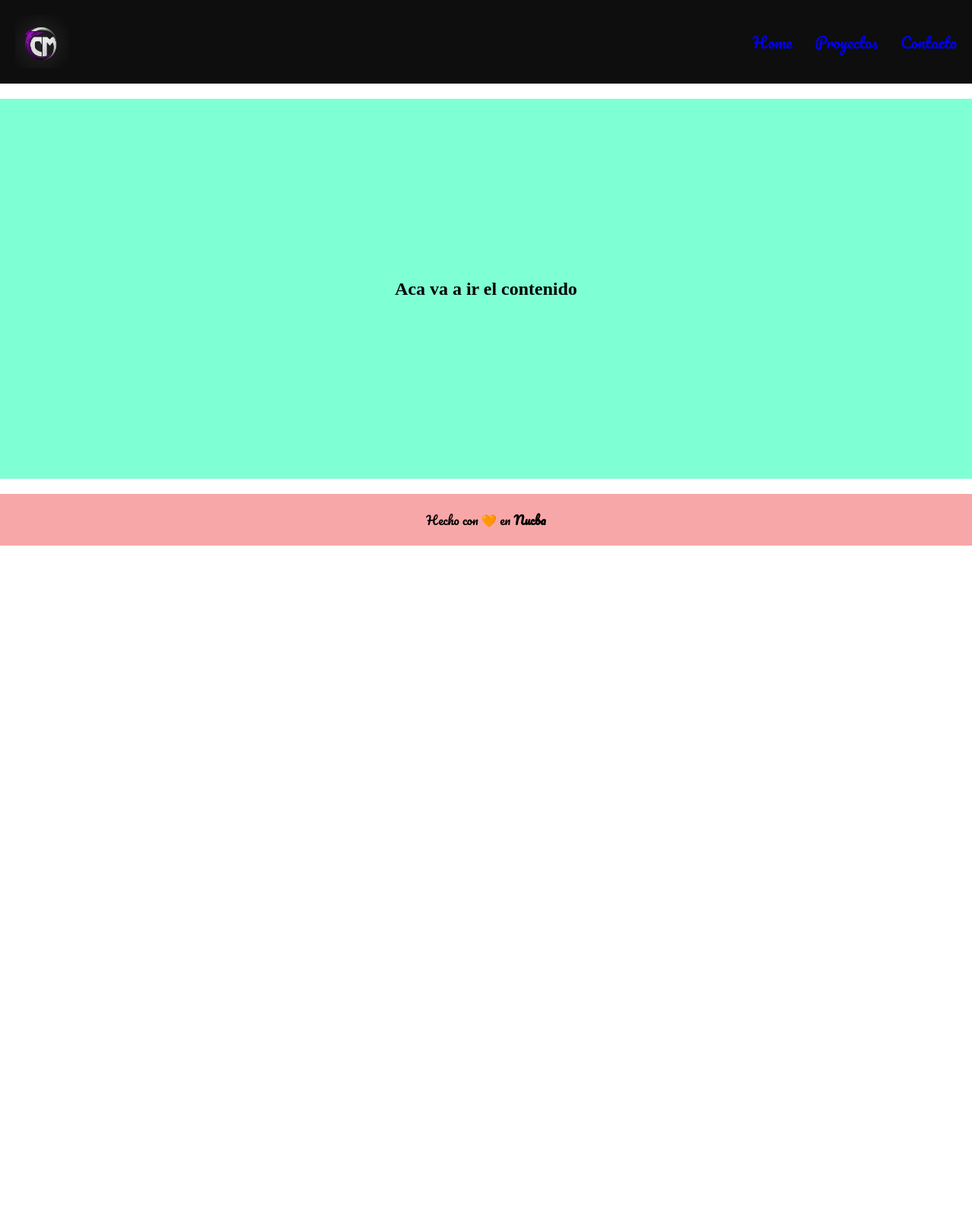
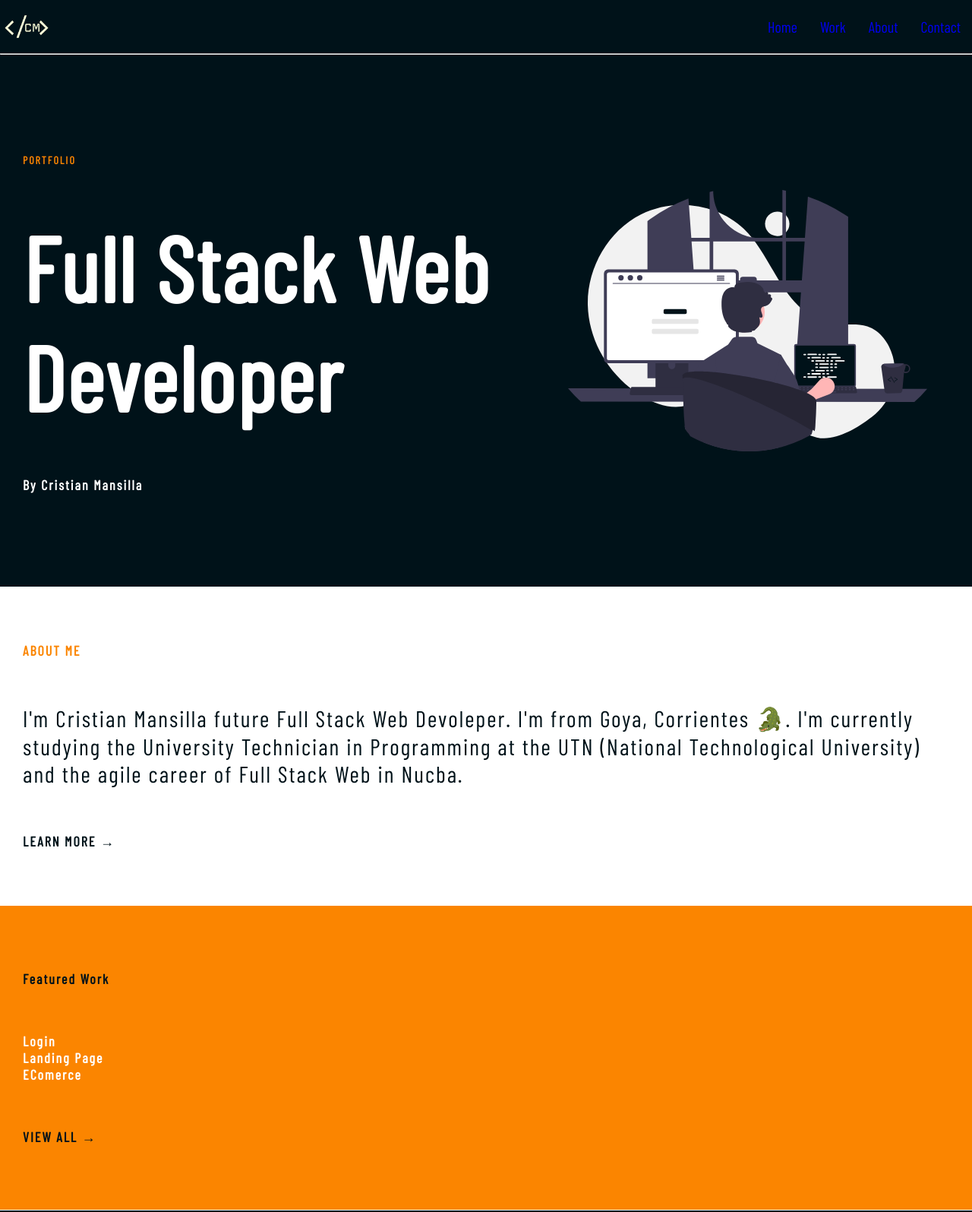
Before and after one commit to CristianMansilla/Portfolio, a plain HTML site: page index.html in a window 1280 px wide. Shown: the top 1595 px of the page at 76% size. Before the commit the page ends 800 px from the top, so only its background shows below. Drawn offline with nearby package versions, Linux system fonts and the light colour scheme.

Commit message:
Sections: Presentation, AboutMe y Works.

```diff
--- a/index.html
+++ b/index.html
@@ -5,24 +5,53 @@
     <meta http-equiv="X-UA-Compatible" content="IE=edge">
     <meta name="viewport" content="width=device-width, initial-scale=1.0">
     <link rel="stylesheet" href="style.css">
-    <title>CM</title>
+    <link rel="shortcut icon" href="./assets/CM-logoOscuro.png" type="image/x-icon">
+    <title>Cristian Mansilla - Full Stack Web Developer</title>
 </head>
 <body>
     <header>
         <nav class="container">
-            <img src="./assets/logoCM.jfif" alt="Logo CM" class="logo">
+            <img src="./assets/CM-logoOscuro.png" alt="Logo CM" class="logo">
                 <ul class="containerLi">
                     <li><a href="#">Home</a></li>
-                    <li><a href="#">Proyectos</a></li>
-                    <li><a href="#">Contacto</a></li>
+                    <li><a href="#">Work</a></li>
+                    <li><a href="#">About</a></li>
+                    <li><a href="#">Contact</a></li>
                 </ul>
         </nav>
     </header>
+    <hr>
+    <main>
+        <section>
+            <div class="presentation">
+                <article class="principal">
+                    <h1>PORTFOLIO</h1>
+                    <h2 class="tittle">Full Stack Web Developer</h2>
+                    <h2 class="by">By Cristian Mansilla</h2>
+                </article>
+                <aside class="programmingImage">
+                    <img src="./assets/Programming.svg" alt="Programming image" class="codeImage">
+                </aside>
+            </div>
+        </section>
 
-    <main class="containerMain">
-        <section>
+        <section class="aboutMe">
             <article>
-                <h2>Aca va a ir el contenido</h2>
+                <h2 class="tittleSection2">ABOUT ME</h2>
+                <p class="paragraphAbout">I'm Cristian Mansilla future Full Stack Web Devoleper. I'm from Goya, Corrientes 🐊. I'm currently studying the University Technician in Programming at the UTN (National Technological University) and the agile career of Full Stack Web in Nucba.</p>
+                <a href="#"><h2 class="learnMore">LEARN MORE →</h2></a>
+            </article>
+        </section>
+
+        <section class="works">
+            <article>
+                <h2>Featured Work</h2>
+                <div class="proyects">
+                    <a href="#"><h2>Login</h2></a>
+                    <a href="#"><h2>Landing Page</h2></a>
+                    <a href="#"><h2>EComerce</h2></a>
+                </div>
+                <a href="#"><h2 class="viewAll">VIEW ALL →</h2></a>
             </article>
         </section>
     </main>
--- a/style.css
+++ b/style.css
@@ -1,4 +1,4 @@
-@import url('https://fonts.googleapis.com/css2?family=Pacifico&display=swap');
+@import url('https://fonts.googleapis.com/css2?family=Barlow+Condensed&display=swap');
 
 *{
     margin:0;
@@ -10,61 +10,152 @@
     display: flex;
     justify-content: center;
     align-items: center;
-    padding: 20px;
+    margin-right: 10px;
+    padding: 5px;
 }
 
 header{
-    background-color: #0E0E0E;
+    background-color: #001219;
     color: white;
     font-size: 20px;
-    font-family: pacifico, 'Courier New', Courier, monospace;
+    font-family: 'Barlow Condensed', sans-serif;
 }
 
 .logo{
-    width: 70px;
-    height: 70px;
+    width: 60px;
+    height: 60px;
+}
+
+.logo:hover{
+    width: 62px;
+    height: 62px;
 }
 
 .containerLi{
     display: flex;
     justify-content:flex-end;
     gap: 30px;
-    /* background: blue; */
     width: 100%;
     list-style-type: none;
 }
 
-a{
+li a{
 transition: all 0.3s;
 text-decoration: none;
 }
 
-a:visited{
+li a:visited{
 color:white;
 }
 
-a:hover{
-background: rgb(59, 65, 63);
+li a:hover{
+background: #fb8500;
 }
 
-.containerMain{
+.presentation{
+    background-color: #001219;
+    width: 100%;
+    height: 700px;
+    margin-top: 0.4px;
     display: flex;
+    justify-content: flex-start;
+    align-items: center;
 }
 
-section{
-    background-color: aquamarine;
-    width: 100%;
-    height: 500px;
-    margin-top: 20px;
+.principal, .aboutMe, .works{
+    /* background-color: aquamarine; */
+    align-self: flex-start;
+    margin-top: 100px;
+    padding: 30px;
+    width: 70%;
+    font-family: 'Barlow Condensed', sans-serif;
+    font-size: 12px;
+    letter-spacing: 2px;
+    color: #fb8500;
+}
+
+.tittle{
+    margin-top: 60px;
+    font-size: 120px;
+    color: white;
+}
+
+.by{
+    margin-top: 60px;
+    color: white;
+}
+
+.programmingImage{
+    /* background-color: aquamarine; */
     display: flex;
     justify-content: center;
     align-items: center;
 }
 
+.codeImage{
+    width: 80%;
+    height: 80%;
+}
+
+.aboutMe{
+    background-color: white;
+    width: 100%;
+    height: 300px;
+    margin-top: 60px;
+    margin-bottom: 60px;
+    display: flex;
+    justify-content: flex-start;
+    align-items: center;
+}
+
+.aboutMe a, .works a{
+    transition: all 0.3s;
+    text-decoration: none;
+}
+
+.paragraphAbout, .learnMore, .viewAll{
+    margin-top: 60px;
+    color: #001219;
+}
+
+.paragraphAbout{
+    font-size: 30px;
+}
+
+.works{
+    background-color: #fb8500;
+    width: 100%;
+    height: 400px;
+    margin-top: 0.4px;
+    display: flex;
+    justify-content: flex-start;
+    align-items: center;
+    color: #001219;
+}
+
+.proyects{
+    margin-top: 60px;
+}
+
+.proyects a{
+    transition: all 0.3s;
+    text-decoration: none;
+    color: white;
+}
+
+.proyects a:hover h2{
+    background: #001219;
+}
+
+.proyects a:visited{
+    color: white;
+}
+
 footer{
-    background-color: #F7A7A7;
+    background-color: #001219;
     text-align: center;
     padding: 20px;
-    margin-top: 20px;
-    font-family: pacifico, 'Courier New', Courier, monospace;
+    margin-top: 0.4px;
+    font-family: 'Barlow Condensed', sans-serif;
+    color: gray;
 }
```
Also changed, not shown: assets/CM-logoOscuro.png (added), assets/Perfil.jpg (added), assets/Programming.svg (added).
